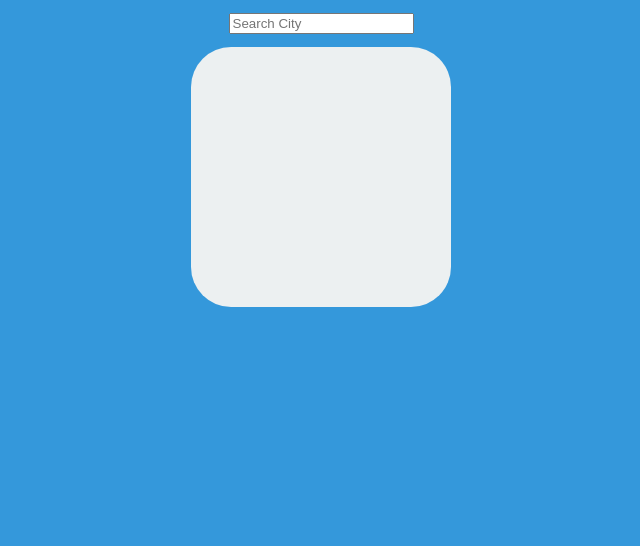
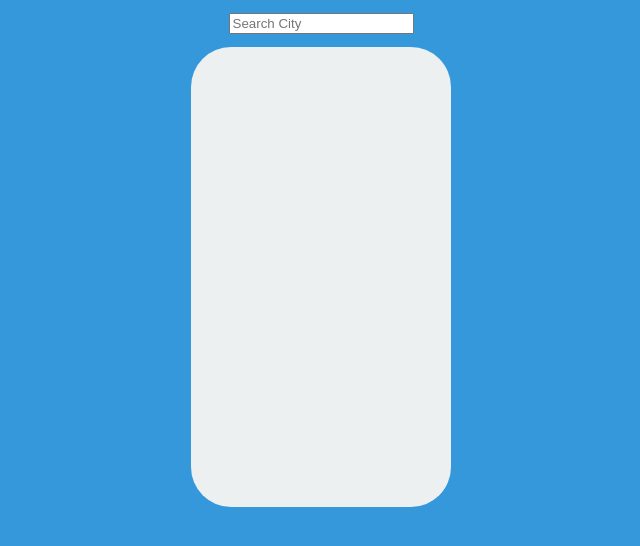
Before and after one commit to NewRedRoses/Weather-app, a website built with webpack: page src/index.html in a window 1280 px wide. Shown: the whole page, without its empty margins (319-959 px from the left). Built offline with nearby package versions, Linux system fonts and the light colour scheme.

Commit message:
Set minimum and max width and height

```diff
--- a/src/style.css
+++ b/src/style.css
@@ -52,13 +52,11 @@ body {
 .city-expanded-container {
   display: flex;
   flex-direction: column;
-  justify-content: space-around;
+  justify-content: space-between;
+  min-height: 225px;
   min-width: 200px;
-  width: fit-content;
-  min-height: 200px;
-  height: fit-content;
-  /* height: 200px; */
-  /* width: 300px; */
+  max-width: 450px;
+  max-height: 400px;
   padding: 30px;
   border-radius: 40px;
   background-color: #ecf0f1;
```
